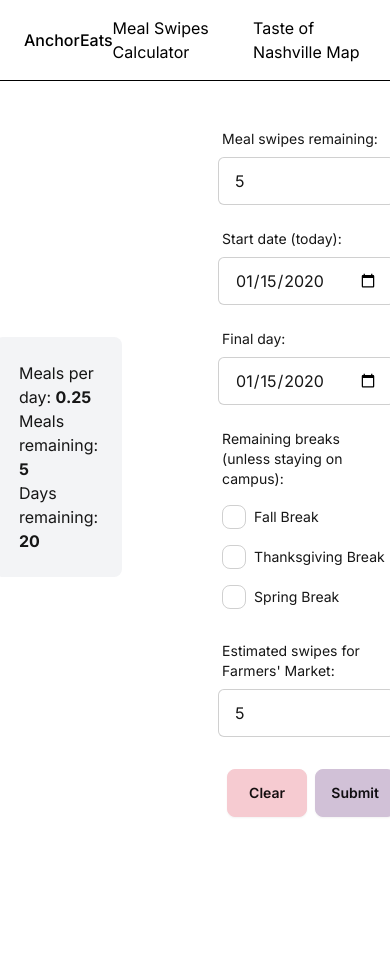
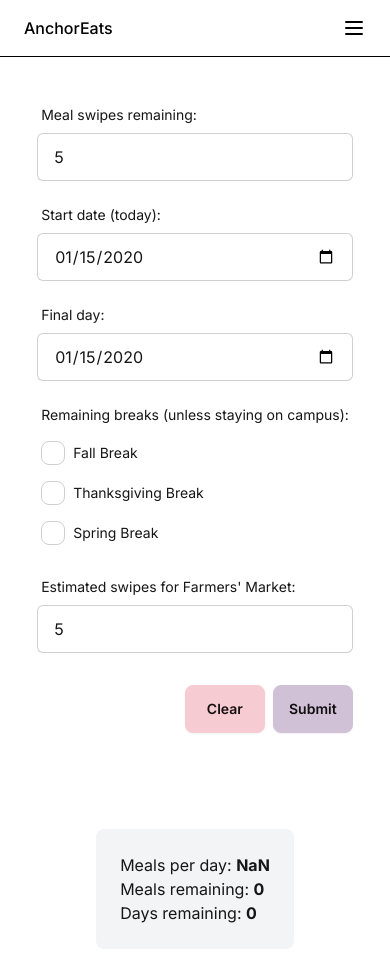
Before and after one commit to jessehao05/anchoreats, a React (Vite) app in the folder frontend/: page /swipes in a window 390 px wide. Both pictures are taken after typing "5", "2020-01-15", "2020-01-15", "5" into the empty fields and a click on the button "Submit". Shown: the top 962 px of the page. Before the commit the page ends 844 px from the top, so only its background shows below. Built offline with nearby package versions, Linux system fonts and the light colour scheme.

Commit message:
responsive navbar, changed map spaces and other minor spacing issues

```diff
--- a/frontend/package.json
+++ b/frontend/package.json
@@ -12,6 +12,7 @@
   "dependencies": {
     "axios": "^1.11.0",
     "leaflet": "^1.9.4",
+    "lucide-react": "^0.542.0",
     "react": "^19.0.0-rc.1",
     "react-dom": "^19.0.0-rc.1",
     "react-hot-toast": "^2.5.2",
--- a/frontend/src/components/Menu.jsx
+++ b/frontend/src/components/Menu.jsx
@@ -9,7 +9,7 @@ const Menu = ({ onSearch, displayedData, handleClick, handleClosest }) => {
   console.log(displayedData)
 
   return (
-    <div className="h-[500px] w-72 border-2 border-black p-4 overflow-auto flex flex-col gap-1">
+    <div className="h-[600px] w-72 border-2 border-black p-4 overflow-auto flex flex-col gap-1">
         {searching && <SearchBar onSearch={onSearch}/>}
 
         {searching && displayedData.map((rest, idx) => {
--- a/frontend/src/components/Navbar.jsx
+++ b/frontend/src/components/Navbar.jsx
@@ -1,11 +1,16 @@
+import { useState } from "react"
 import { Link } from "react-router"
+import { Menu, X } from "lucide-react"
 
 const Navbar = () => {
+  const [isOpen, setIsOpen] = useState(false);
+
   return (
-    <nav className="bg-white border-b border-black flex justify-between items-center px-6 py-4">
+    <nav className="bg-white border-b border-black px-6 py-4 flex justify-between items-center relative">
+
         <Link to="/" className="text-black font-medium">AnchorEats</Link>
 
-        <div className="flex space-x-6">
+        <div className="hidden md:flex space-x-6">
             <Link to="/swipes" className="text-black hover:text-gray-600">
                 Meal Swipes Calculator
             </Link>
@@ -13,6 +18,26 @@ const Navbar = () => {
                 Taste of Nashville Map
             </Link>
         </div>
+
+        {/* mobile */}
+        <button onClick={() => setIsOpen(!isOpen)} className="md:hidden text-black focus:outline-none">
+          {isOpen ? <X size={24} /> : <Menu size={24} />}
+        </button>
+
+        {isOpen && (
+        <div className="absolute right-0 top-full w-full bg-white border border-gray flex flex-col text-right z-50">
+          <Link to="/swipes" className="px-4 py-2 text-black hover:bg-gray-100"
+            onClick={() => setIsOpen(false)}>
+            Meal Swipes Calculator
+          </Link>
+          <Link to="/map" className="px-4 py-2 text-black hover:bg-gray-100"
+            onClick={() => setIsOpen(false)}>
+            Taste of Nashville Map
+          </Link>
+        </div>
+        )}
+
+
     </nav>
   )
 }
--- a/frontend/src/components/SwipesForm.jsx
+++ b/frontend/src/components/SwipesForm.jsx
@@ -70,8 +70,12 @@ const SwipesForm = () => {
         const lastDay = parseInt(endDateArray[2]);
 
         let days = calculateDays(firstMonth, lastMonth, firstDay, lastDay, year);
-        days = removeBreakDays(fallBreak, thanksgiving, springBreak);
+        console.log('days initial', days)
+        days = removeBreakDays(fallBreak, thanksgiving, springBreak, days);
+        console.log('days after breaks', days)
         meals = removeFarmers(meals, farmerSwipes);
+        console.log('days final', days)
+        console.log('meals: ', meals)
 
         setFinalDays(days);
         setFinalMeals(meals);
@@ -94,8 +98,7 @@ const SwipesForm = () => {
 
 
     return (
-        <div className="flex justify-center items-center gap-24">
-            {submitted && <SwipesResults meals={swipes} days={20}/>}
+        <div className="flex flex-wrap justify-center items-center gap-24">
 
             <form action="" className="flex flex-col gap-4 mt-10" onSubmit={(e) => handleSubmit(e)}>
 
@@ -185,6 +188,8 @@ const SwipesForm = () => {
 
             </form>
 
+            {submitted && <SwipesResults meals={finalMeals} days={finalDays}/>}
+
         </div>
   )
 }
--- a/frontend/src/components/SwipesResults.jsx
+++ b/frontend/src/components/SwipesResults.jsx
@@ -2,7 +2,7 @@ import React from 'react'
 
 const SwipesResults = ({ meals, days}) => {
   return (
-    <div className="mt-4 p-6 bg-gray-100 rounded-lg">
+    <div className="mb-8 p-6 bg-gray-100 rounded-lg">
         Meals per day: <strong>{(meals / days).toFixed(2)}</strong><br />
         Meals remaining: <strong>{meals}</strong><br />
         Days remaining: <strong>{days}</strong>
--- a/frontend/src/pages/ToNMapPage.jsx
+++ b/frontend/src/pages/ToNMapPage.jsx
@@ -158,12 +158,12 @@ const ToNMapPage = () => {
 
         {/* {isRateLimited && <RateLimitedUI />} */}
 
-        <div className="max-w-7xl mx-auto p-4 mt-6">
+        <div className="max-w-7xl mx-auto mt-6">
           {isLoading && <div className="text-center text-primary-content py-10">Loading restaurant data...</div>}
 
           {restData.length > 0 && (
-            <div className="p-20 flex gap-12 flex-wrap">
-              <div className="h-[500px] w-2/3">
+            <div className="p-6 flex justify-center gap-12 flex-wrap">
+              <div className="h-[600px] w-2/3">
                 <Map restaurants={restData} location={location} selected={selected} handleRestClick={handleBarClick}/>
               </div>
               <div className="">
```
Also changed, not shown: 1 other file (tests, documents, lock files or other folders).
